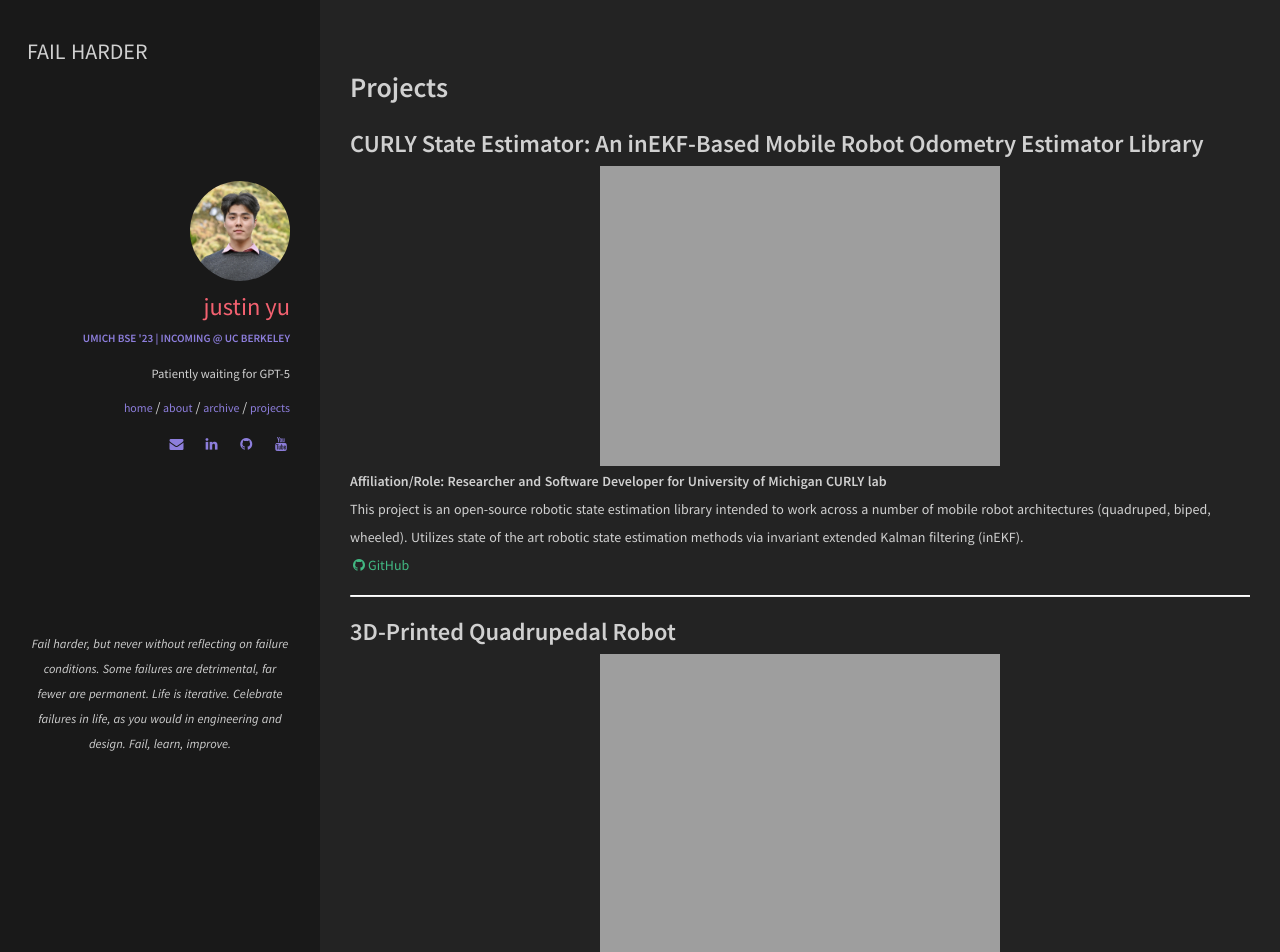
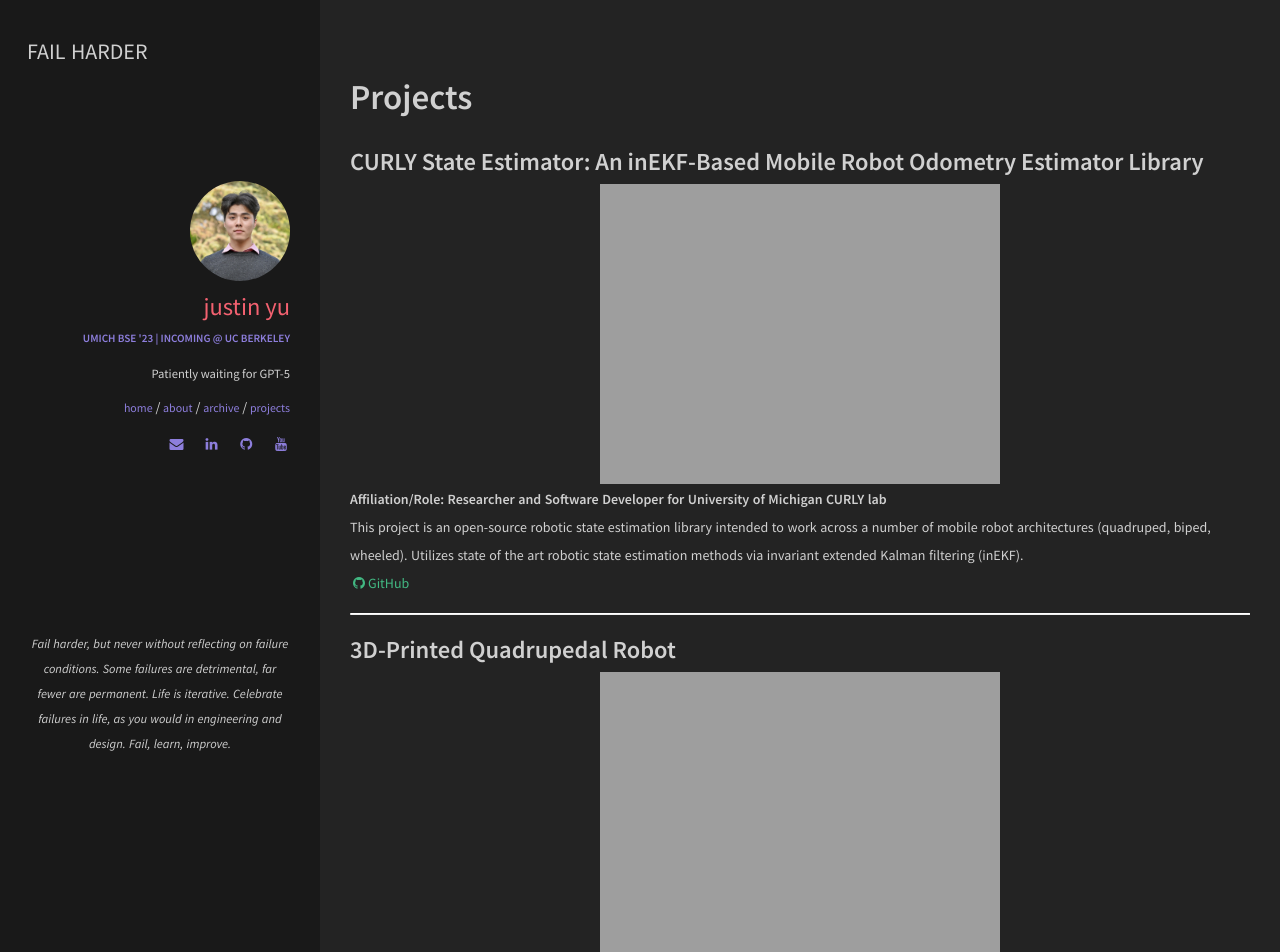
Before and after one commit to uynitsuj/uynitsuj.github.io, a Jekyll site: the page built from projects.html, in a window 1280 px wide. Shown: the top 952 px of the page. Built offline with Jekyll 4.4.1, drawn with Linux system fonts in a browser that asks for light colours; grey boxes are pictures that could not be loaded.

Commit message:
title size again

```diff
--- a/_sass/components/_variables.scss
+++ b/_sass/components/_variables.scss
@@ -34,7 +34,7 @@ $font-size-lg: $font-size-root * 1.25 !default;
 $font-size-sm: $font-size-root * 0.875 !default;
 $font-size-xs: $font-size-root * 0.75 !default;
 
-$font-size-h1: 2rem !default;
+$font-size-h1: 2.5rem !default;
 $font-size-h2: 1.75rem !default;
 $font-size-h3: 1.5rem !default;
 $font-size-h4: 1.25rem !default;
```
